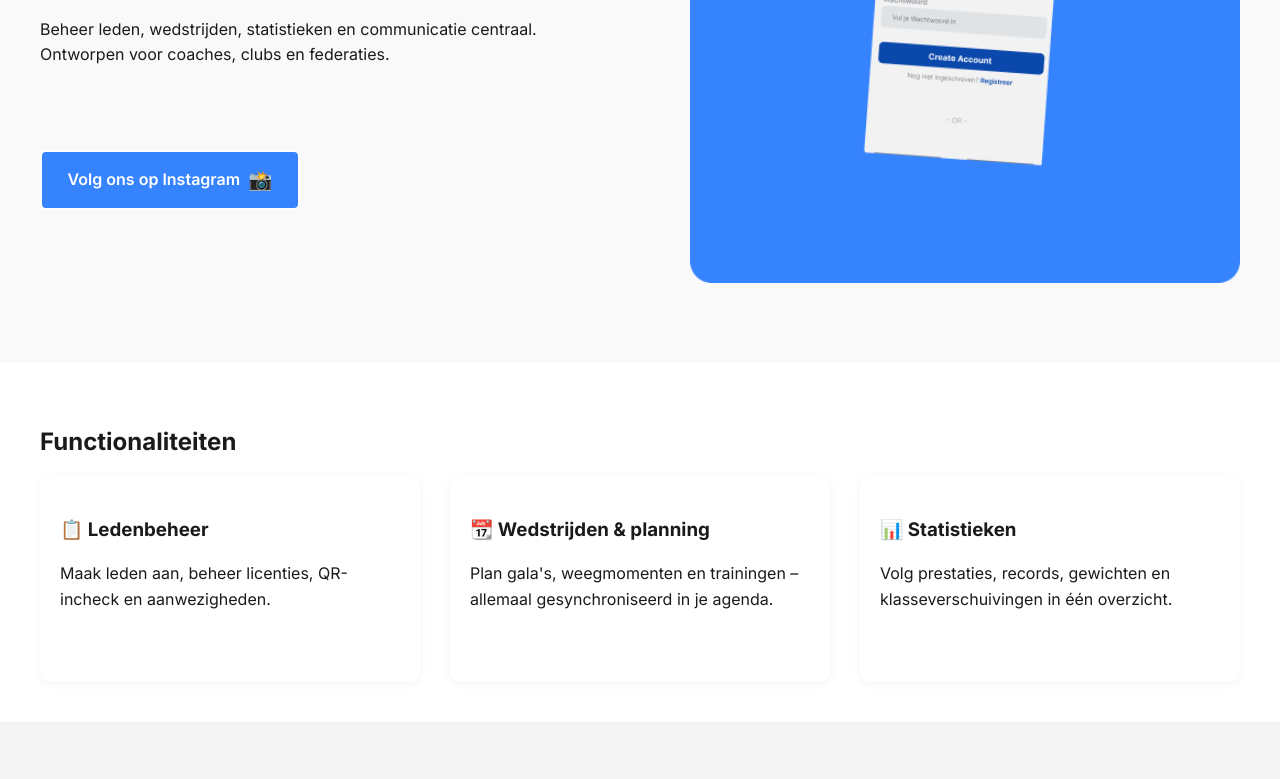
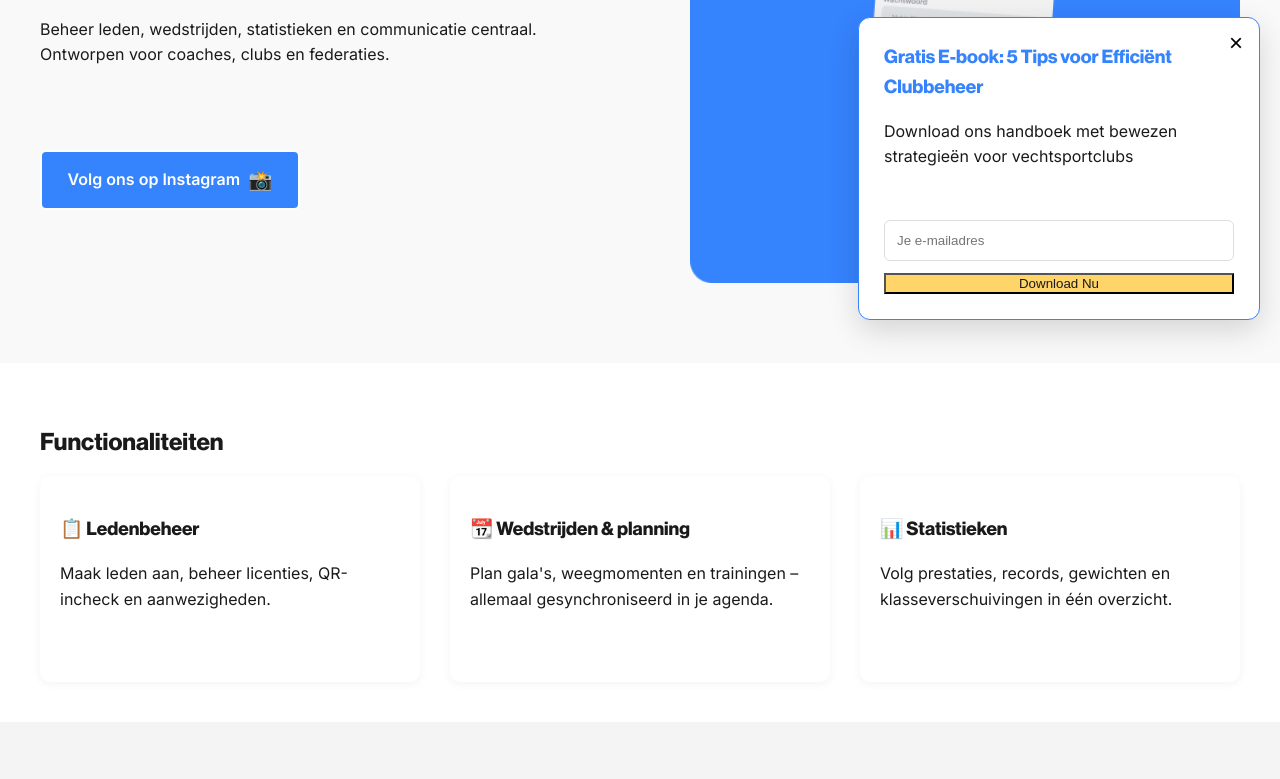
Before and after one commit to zaydmaadal/Fightzone_website, a plain HTML site: page index.html in a window 1280 px wide. Shown: the part 460-1239 px from the top of the page. Drawn offline with Linux system fonts and the light colour scheme.

Commit message:
Tag manager

```diff
--- a/index.html
+++ b/index.html
@@ -9,8 +9,32 @@
       href="https://fonts.googleapis.com/css2?family=Inter:wght@400;600;700&display=swap"
       rel="stylesheet"
     />
+    <!-- Google Tag Manager -->
+    <script>
+      (function (w, d, s, l, i) {
+        w[l] = w[l] || [];
+        w[l].push({ "gtm.start": new Date().getTime(), event: "gtm.js" });
+        var f = d.getElementsByTagName(s)[0],
+          j = d.createElement(s),
+          dl = l != "dataLayer" ? "&l=" + l : "";
+        j.async = true;
+        j.src = "https://www.googletagmanager.com/gtm.js?id=" + i + dl;
+        f.parentNode.insertBefore(j, f);
+      })(window, document, "script", "dataLayer", "GTM-MPQC2NJN");
+    </script>
+    <!-- End Google Tag Manager -->
   </head>
   <body>
+    <!-- Google Tag Manager (noscript) -->
+    <noscript
+      ><iframe
+        src="https://www.googletagmanager.com/ns.html?id=GTM-MPQC2NJN"
+        height="0"
+        width="0"
+        style="display: none; visibility: hidden"
+      ></iframe
+    ></noscript>
+    <!-- End Google Tag Manager (noscript) -->
     <!-- Navigatie -->
     <nav class="navbar">
       <div class="container">
@@ -21,7 +45,7 @@
             <li><a href="#voor-wie">Voor wie?</a></li>
             <li><a href="#reviews">Ervaringen</a></li>
             <li><a href="#contact">Contact</a></li>
-            <li><a href="#" class="btn btn-primary">Installeer nu</a></li>
+            <li><a href="#" class="btn btn-primary">Coming Soon</a></li>
           </ul>
         </div>
       </div>
@@ -187,6 +211,21 @@
       </div>
     </section>
 
+    <!-- Voeg dit toe vóór de footer -->
+    <div class="lead-popup" id="leadPopup">
+      <div class="popup-content">
+        <button class="close-popup" id="closePopup">&times;</button>
+        <h3>Gratis E-book: 5 Tips voor Efficiënt Clubbeheer</h3>
+        <p>
+          Download ons handboek met bewezen strategieën voor vechtsportclubs
+        </p>
+        <form class="popup-form">
+          <input type="email" placeholder="Je e-mailadres" required />
+          <button type="submit" class="btn-primary">Download Nu</button>
+        </form>
+      </div>
+    </div>
+
     <!-- Footer -->
     <footer class="footer">
       <div class="container">
--- a/style.css
+++ b/style.css
@@ -11,6 +11,30 @@
   --border-radius: 8px;
   --container-width: 1100px;
   --header-height: 80px; /* Fixed height for consistency */
+}
+
+@font-face {
+  font-family: "Neue Haas";
+  src: url("assets/NeueHaasDisplayBold.ttf") format("woff2");
+  font-weight: 400;
+  font-style: normal;
+  font-display: swap;
+}
+
+@font-face {
+  font-family: "Neue Haas";
+  src: url("assets/NeueHaasDisplayBold.ttf") format("woff2");
+  font-weight: 600;
+  font-style: normal;
+  font-display: swap;
+}
+
+@font-face {
+  font-family: "Neue Haas";
+  src: url("assets/NeueHaasDisplayBold.ttf") format("woff2");
+  font-weight: 700;
+  font-style: normal;
+  font-display: swap;
 }
 
 /* Reset and base styles */
@@ -32,7 +56,9 @@ h1,
 h2,
 h3,
 h4 {
+  font-family: "Neue Haas", sans-serif;
   margin-bottom: 15px;
+  font-weight: 600;
 }
 
 p {
@@ -177,12 +203,14 @@ ul {
   font-weight: 600;
   border: 1.5px solid #000000;
   transition: all 0.2s ease;
+  cursor: default;
+  opacity: 0.6;
 }
 
 .nav-menu li a.btn-primary:hover {
-  background-color: var(--light-dark);
+  /*background-color: var(--light-dark);
   color: #ffd56a;
-  border-color: #ffd56a;
+  border-color: #ffd56a;*/
 }
 
 .btn,
@@ -204,6 +232,7 @@ ul {
   background-color: var(--secondary);
   color: var(--text-dark);
   margin: 0px;
+  cursor: pointer;
 }
 
 .btn-secondary {
@@ -566,3 +595,49 @@ ul {
     text-align: center;
   }
 }
+
+.lead-popup {
+  position: fixed;
+  bottom: 20px;
+  right: 20px;
+  background: white;
+  padding: 25px;
+  border-radius: 12px;
+  box-shadow: 0 10px 30px rgba(0, 0, 0, 0.15);
+  z-index: 1000;
+  transform: translateY(0%);
+  transition: transform 0.4s ease-out;
+  max-width: 350px;
+  border: 1px solid var(--primary);
+}
+
+.lead-popup.active {
+  transform: translateY(0);
+}
+
+.popup-content h3 {
+  color: var(--primary);
+  margin-top: 0;
+}
+
+.close-popup {
+  position: absolute;
+  top: 10px;
+  right: 10px;
+  background: none;
+  border: none;
+  font-size: 1.5rem;
+  cursor: pointer;
+}
+
+.popup-form {
+  display: flex;
+  flex-direction: column;
+  gap: 12px;
+}
+
+.popup-form input {
+  padding: 12px;
+  border: 1px solid #ddd;
+  border-radius: 6px;
+}
```
Also changed, not shown: assets/NeueHaasDisplayBold.ttf (added).
